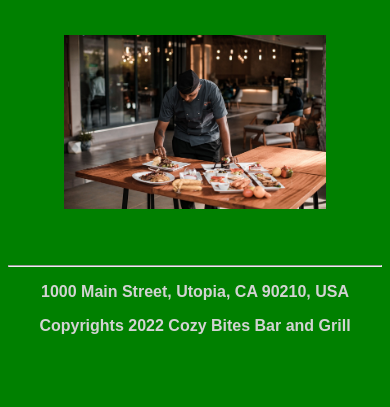
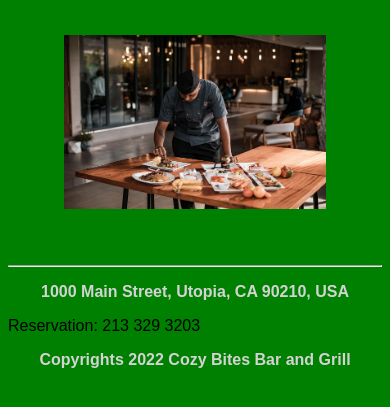
Before and after one commit to blkcnt/yummy, a website: page express/index.html in a window 390 px wide. Shown: the part 301-708 px from the top of the page. Drawn offline with Linux system fonts and the light colour scheme.

Commit message:
Added reservation as phone number
Reservation: 213 329 3203

```diff
--- a/express/index.html
+++ b/express/index.html
@@ -11,6 +11,7 @@
 <foot>
     <hr />
     <h6>1000 Main Street, Utopia, CA 90210, USA</h6>
+    <h6></h6>Reservation: 213 329 3203</h6>
     <h6>Copyrights 2022 Cozy Bites Bar and Grill</h6>
 </foot>
 </html>
```
